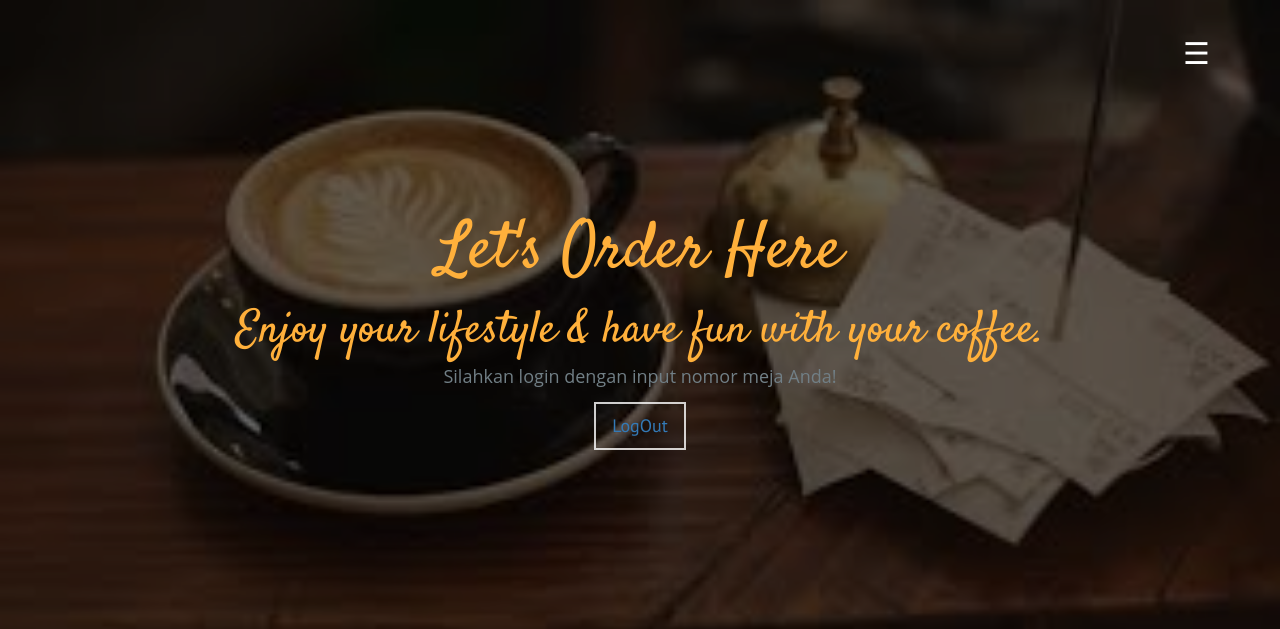
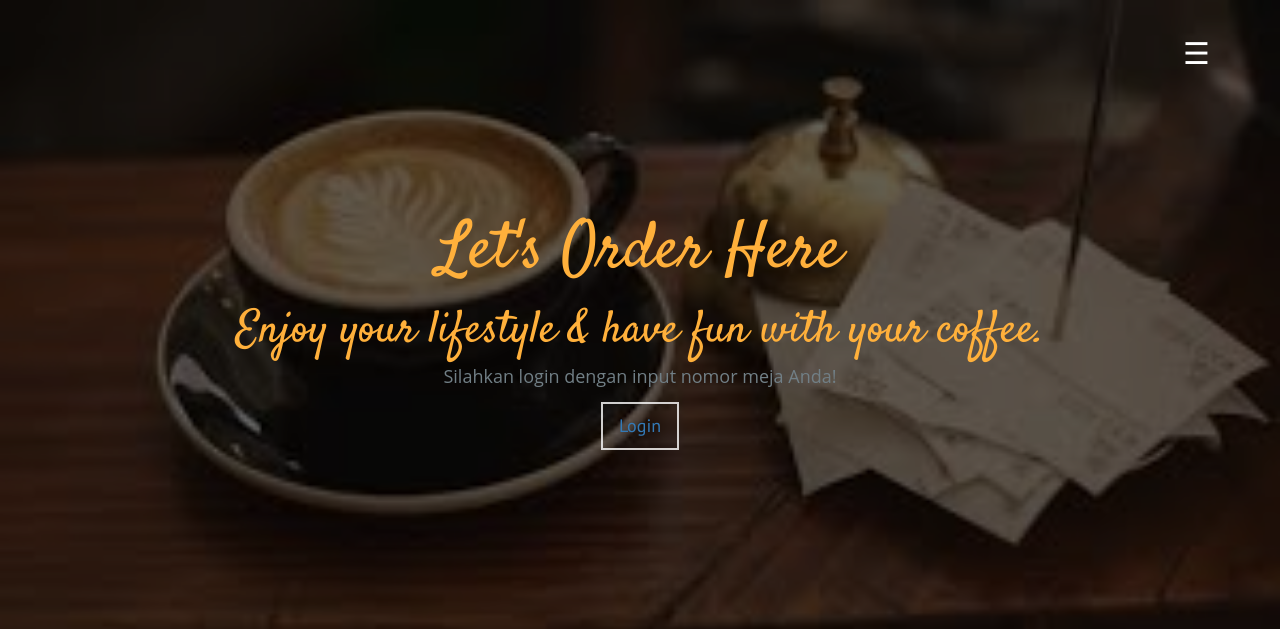
Before and after one commit to tyshafira/ProyekRPL-D-Let-sOrderHere, a PHP site: page /index.php in a window 1280 px wide. Shown: the top 629 px of the page. Run offline with PHP 8.4, Linux system fonts and the light colour scheme; the visitor is signed in with stand-in values (Sample User, id 1); data comes from the database, SQL or seed files in the repository; data that the repository does not hold is empty; some web fonts are replaced.

Commit message:
update button login

```diff
--- a/index.php
+++ b/index.php
@@ -70,13 +70,7 @@ session_start();
             <h1 class="logo-name">Let's Order Here</h1>
             <h2>Enjoy your lifestyle & have fun with your coffee.</h2>
             <h4>Silahkan login dengan input nomor meja Anda!</h4>
-            <?php
-              if(isset($_SESSION['User'])){
-                echo "<p><a target=\"_blank\" class=\"btn btn-outline-white btn-lg ftco-animate\" href=\"index.php?logOut\">LogOut</a></p>";
-              }else{
-                echo "<p><a target=\"_blank\" class=\"btn btn-outline-white btn-lg ftco-animate\" data-toggle=\"modal\" data-target=\"#myModal\">Login</a></p>";
-              }
-            ?>
+            <p><a href="https://free-template.co/" target="_blank" class="btn btn-outline-white btn-lg ftco-animate" data-toggle="modal" data-target="#myModal">Login</a></p>
           </div>
         </div>
       </div>
```
